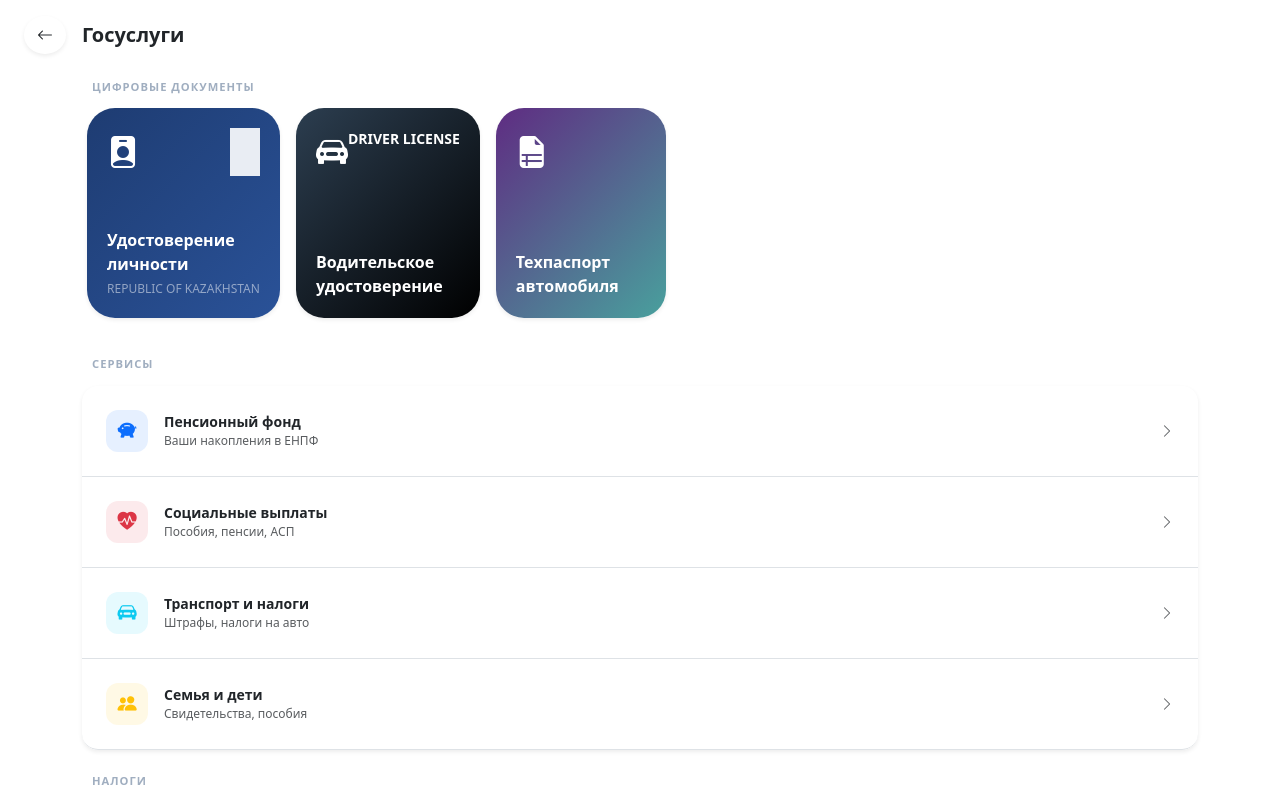
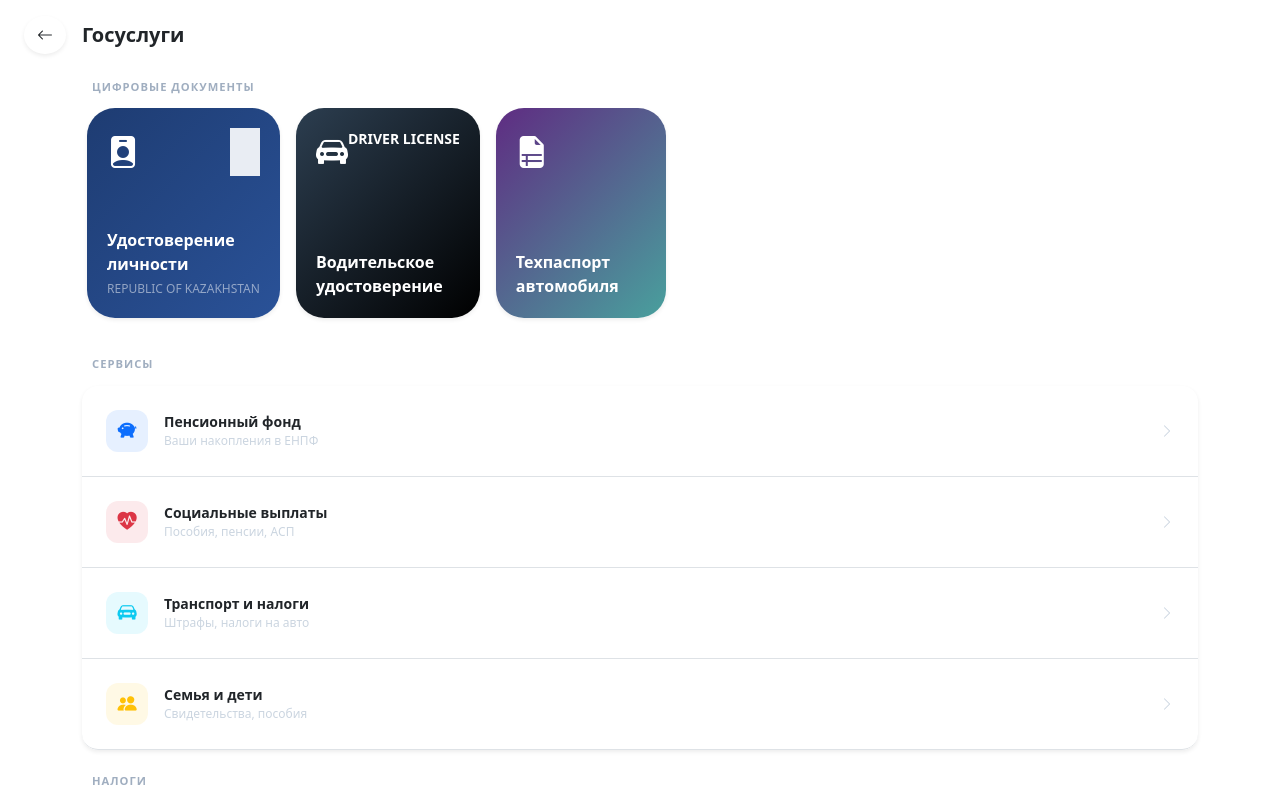
Before and after one commit to ale742/ADAM-bank12345, a Vue app in the folder frontend/: page /gov in a window 1280 px wide. Shown: the top 800 px of the page. Built offline with nearby package versions, Linux system fonts and the light colour scheme; sample sign-in values are in the browser's storage; grey boxes are pictures that could not be loaded.

Commit message:
feat:fix darkmode GovView

```diff
--- a/frontend/src/views/GovView.vue
+++ b/frontend/src/views/GovView.vue
@@ -281,4 +281,17 @@ const triggerActionError = () => {
 
 .scale-enter-active, .scale-leave-active { transition: all 0.4s cubic-bezier(0.34, 1.56, 0.64, 1); }
 .scale-enter-from, .scale-leave-to { opacity: 0; transform: scale(0.5); }
+
+.list-group-item .text-muted {
+    color: #cbd5e0 !important; /* Почти белый, но мягкий серый */
+}
+
+.header-title{
+    color: var(--text-main) !important;
+}
+
+.btn{
+    background-color: var(--btn-light) !important;
+    color: var(--text-main) !important;
+}
 </style>
```
